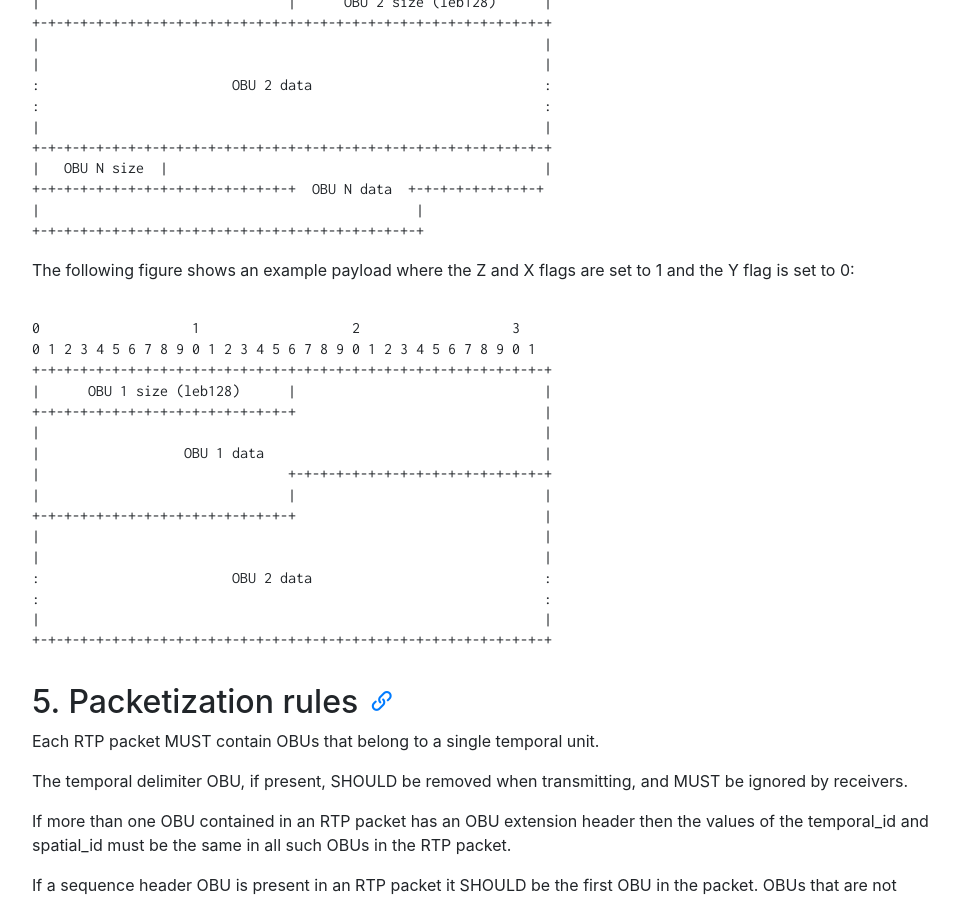
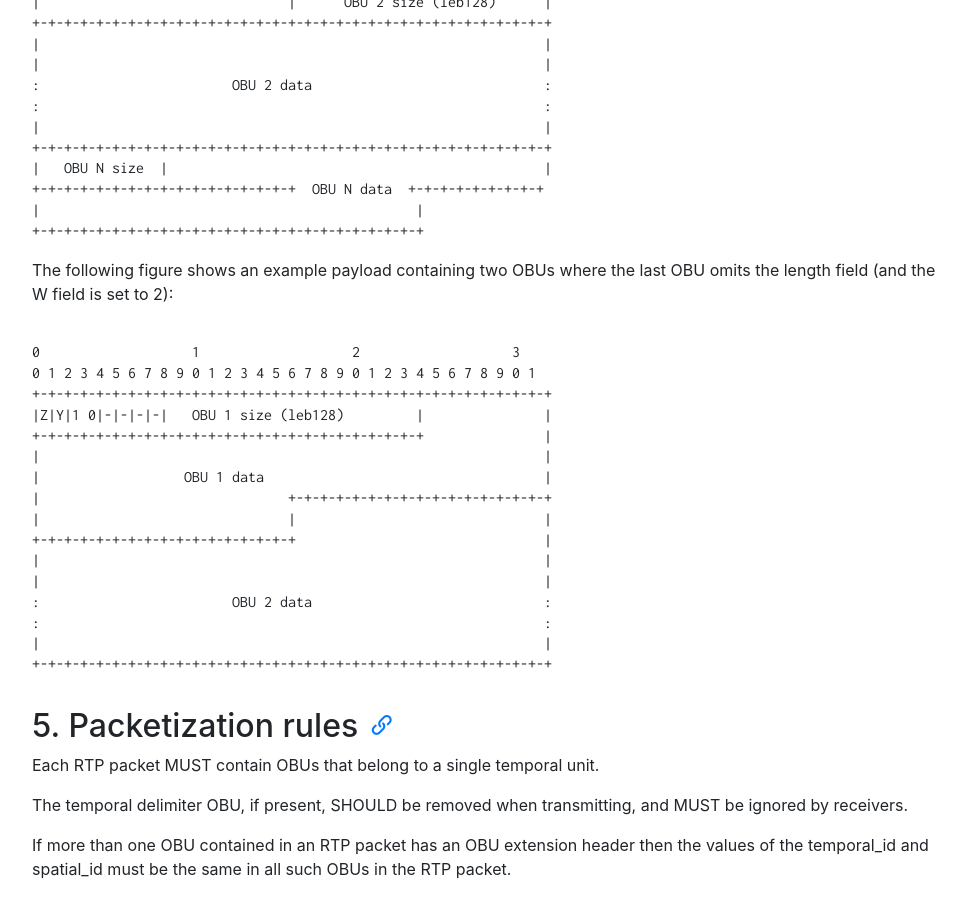
Before and after one commit to AOMediaCodec/av1-rtp-spec, a Jekyll site: the page built from index.md, in a window 1280 px wide and 900 px high, scrolled down 5611 px. Shown: the whole window, without its empty margins (53-1019 px from the left). Built offline with Jekyll 4.4.1, drawn with Linux system fonts in a browser that asks for light colours; nearby versions of some CDN libraries; some of the changed text lies outside the part shown.

Commit message:
Update the example with aggregation header settings

```diff
--- a/av1-rtp-spec.md
+++ b/av1-rtp-spec.md
@@ -200,8 +200,8 @@ Y: set to 1 if the last OBU contained in the packet will continue in another
 packet, 0 otherwise
 
 W: two bits, which if set to 0, mean that each OBU (or OBU fragment) MUST
-be preceded by a length field. If either bit is set, provides the number
-of OBUs that are packetized; the last OBU (or OBU fragment) MUST NOT be
+be preceded by a length field. If either bit is set, the field provides the
+number of OBUs that are packetized; the last OBU (or OBU fragment) MUST NOT be
 preceded by a length field. Instead, the length of the last OBU (or OBU fragment)
 contained in the packet can be calculated from the packet size, the size
 of the UDP and RTP headers, the combined length fields of the other OBUs
@@ -265,15 +265,16 @@ taking two bytes for the first and second OBU and one byte for the last (N) OBU.
 +-+-+-+-+-+-+-+-+-+-+-+-+-+-+-+-+-+-+-+-+-+-+-+-+
 </code></pre>
 
-The following figure shows an example payload where the Z and X flags
-are set to 1 and the Y flag is set to 0:
+The following figure shows an example payload containing two
+OBUs where the last OBU omits the length field (and the W
+field is set to 2):
 
 <pre><code>
 0                   1                   2                   3
 0 1 2 3 4 5 6 7 8 9 0 1 2 3 4 5 6 7 8 9 0 1 2 3 4 5 6 7 8 9 0 1
 +-+-+-+-+-+-+-+-+-+-+-+-+-+-+-+-+-+-+-+-+-+-+-+-+-+-+-+-+-+-+-+-+
-|      OBU 1 size (leb128)      |                               |
-+-+-+-+-+-+-+-+-+-+-+-+-+-+-+-+-+                               |
+|Z|Y|1 0|-|-|-|-|   OBU 1 size (leb128)         |               |
++-+-+-+-+-+-+-+-+-+-+-+-+-+-+-+-+-+-+-+-+-+-+-+-+               |
 |                                                               |
 |                  OBU 1 data                                   |
 |                               +-+-+-+-+-+-+-+-+-+-+-+-+-+-+-+-+
```
